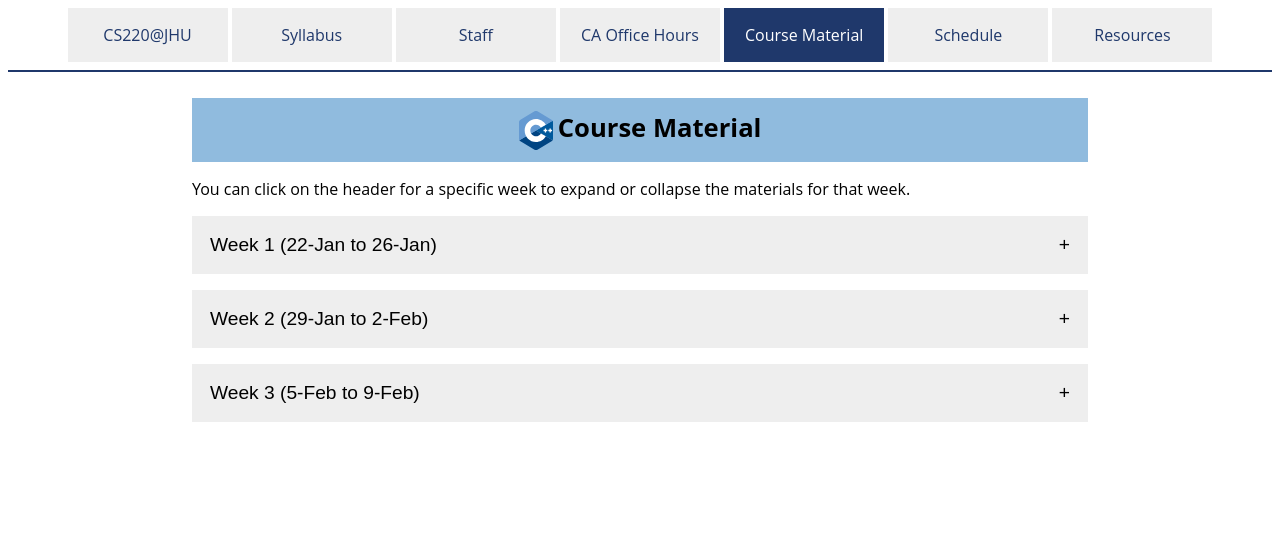
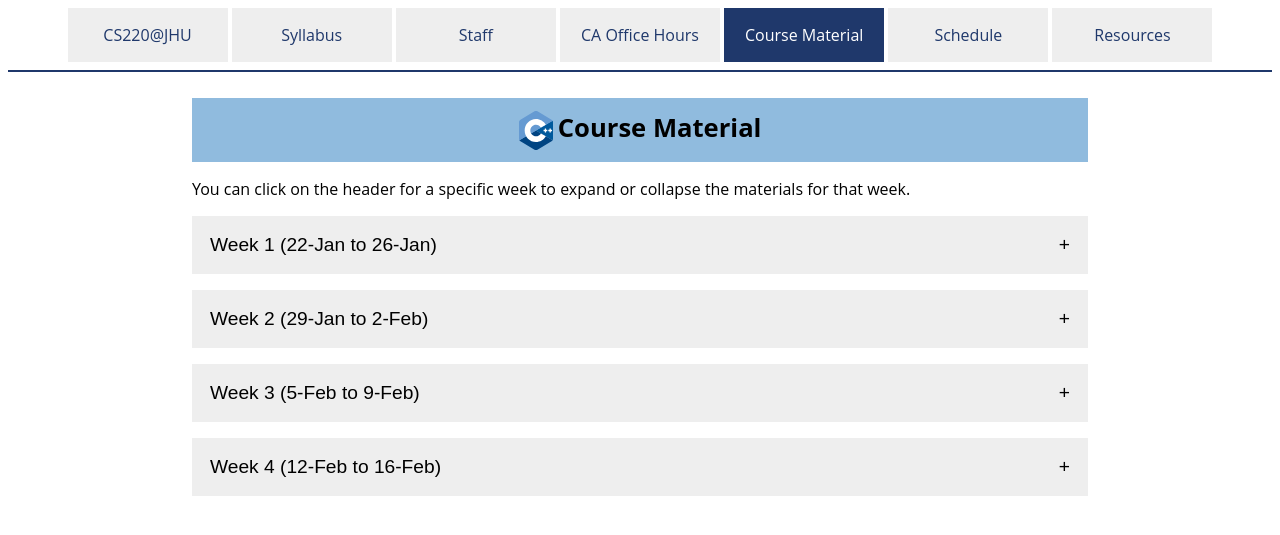
Before and after one commit to jhu-ip/cs220-f24, a Jekyll site: the page built from material.md, in a window 1280 px wide. Shown: the top 535 px of the page. Built offline with Jekyll 4.4.1, drawn with Linux system fonts in a browser that asks for light colours; some of the changed lines change nothing that is shown.

Commit message:
added week 4

```diff
--- a/material.md
+++ b/material.md
@@ -157,22 +157,21 @@ the materials for that week.
       <td>Additional<br>Resources</td>
       <td><BR><A class='external' target='_blank' HREF="slides_misha/07.pdf">Section 03 slides</A></td>
       <td><BR><A class='external' target='_blank' HREF="slides_misha/08.pdf">Section 03 slides</A></td>
-      <td></td>
+      <td><a class='external' target='_blank' href='https://darkdust.net/files/GDB%20Cheat%20Sheet.pdf'>GDB Cheat Sheet</a></td>
     </tr>
 
   </tbody>
 </table>
 </div>
-<!--
-<button type="button" id="week_4_toggle" class="week_control_button">Week 4 (18-Sep to 22-Sep)</button>
+<button type="button" id="week_4_toggle" class="week_control_button">Week 4 (12-Feb to 16-Feb)</button>
 <div id="week_4" class="collapsible">
 <table>
   <thead>
     <tr>
       <th></th>
-      <th>Day 9 (18-Sep)</th>
-      <th>Day 10 (20-Sep)</th>
-      <th>Day 11 (22-Sep)</th>
+      <th>Day 10 (12-Feb)</th>
+      <th>Day 11 (14-Feb)</th>
+      <th>Day 12 (16-Feb)</th>
     </tr>
   </thead>
   <tbody>
@@ -180,34 +179,36 @@ the materials for that week.
       <td>Videos</td>
       <td><a class='external' target='_blank' href='https://jh.hosted.panopto.com/Panopto/Pages/Viewer.aspx?id=7dd96f56-4676-4f7c-913d-ae230027a7a3'>Pointers</a></td>
       <td><a class='external' target='_blank' href='https://jh.hosted.panopto.com/Panopto/Pages/Viewer.aspx?id=88e3945a-f1f2-4442-825e-ae230027a746'>Dynamic Memory Allocation</a><br><a class='external' target='_blank' href='https://jh.hosted.panopto.com/Panopto/Pages/Viewer.aspx?id=f4c78306-67c7-4184-955f-ae230027a6b2'>Valgrind</a></td>
+      <td><a class='external' target='_blank' href='https://jh.hosted.panopto.com/Panopto/Pages/Embed.aspx?id=6626bc1f-ffd6-4245-91cd-ae230027a13e'>Pointer Arithmetic</a><br><a class='external' target='_blank' href='https://jh.hosted.panopto.com/Panopto/Pages/Viewer.aspx?id=5b124364-dcca-4e9b-b276-ae23002792a9'>Dynamic 2-D Arrays, Pointers and Const</a></td>
     </tr>
     <tr>
       <td>Slides</td>
       <td><a href='slides/day10_pointers.pdf'>Pointers</a></td>
       <td><a href='slides/day11_dynamic_memory_allocation.pdf'>Dynamic Memory Allocation</a><br><a href='slides/day11_valgrind.pdf'>Valgrind</a></td>
+      <td><a href='slides/day12_pointer_arithmetic.pdf'>Pointer Arithmetic</a><br><a href='slides/day12_more_pointers_dynamic_2d_arrays.pdf'>Dynamic 2-D Arrays, Pointers and Const</a></td>
     </tr>
     <tr>
       <td>Recap<br>Questions</td>
-      <td><a href='questions/day09.html'>Day 9</a></td>
       <td><a href='questions/day10.html'>Day 10</a></td>
       <td><a href='questions/day11.html'>Day 11</a></td>
+      <td><a href='questions/day12.html'>Day 12</a></td>
     </tr>
     <tr>
       <td>Exercise</td>
-      <td><a href='exercise/ex09.html'>Exercise 9</a></td>
       <td><a href='exercise/ex10.html'>Exercise 10</a></td>
       <td><a href='exercise/ex11.html'>Exercise 11</a></td>
+      <td><a href='exercise/ex12.html'>Exercise 12</a></td>
     </tr>
     <tr>
       <td>Additional<br>Resources</td>
-      <td><a class='external' target='_blank' href='https://darkdust.net/files/GDB%20Cheat%20Sheet.pdf'>GDB Cheat Sheet</a></td>
       <td><a class='external' target='_blank' href='https://www.youtube.com/watch?v=5VnDaHBi8dM'>Binky the Pointer (Video)</a></td>
       <td><code>valgrind --leak-check=full --show-leak-kinds=all</code></td>
+      <td></td>
     </tr>
   </tbody>
 </table>
 </div>
-
+<!--
 <button type="button" id="week_5_toggle" class="week_control_button">Week 5 (25-Sep to 29-Sep)</button>
 <div id="week_5" class="collapsible">
 <table>
@@ -222,12 +223,11 @@ the materials for that week.
   <tbody>
     <tr>
       <td>Videos</td>
-      <td><a class='external' target='_blank' href='https://jh.hosted.panopto.com/Panopto/Pages/Embed.aspx?id=6626bc1f-ffd6-4245-91cd-ae230027a13e'>Pointer Arithmetic</a><br><a class='external' target='_blank' href='https://jh.hosted.panopto.com/Panopto/Pages/Viewer.aspx?id=5b124364-dcca-4e9b-b276-ae23002792a9'>Dynamic 2-D Arrays, Pointers and Const</a></td><td><a class='external' target='_blank' href='https://jh.hosted.panopto.com/Panopto/Pages/Viewer.aspx?id=6fa78f1f-431c-40ea-95e2-ae230027a663'>Lifetime/Scope</a><br><a class='external' target='_blank' href='https://jh.hosted.panopto.com/Panopto/Pages/Viewer.aspx?id=81f128ab-96f2-433e-b770-ae230027a5f4'>Structs</a><br><a class='external' target='_blank' href='https://jh.hosted.panopto.com/Panopto/Pages/Viewer.aspx?id=e02cd998-bfde-4c4a-977a-ae23002791e7'>Random number generation</a></td>
+      <td><a class='external' target='_blank' href='https://jh.hosted.panopto.com/Panopto/Pages/Viewer.aspx?id=6fa78f1f-431c-40ea-95e2-ae230027a663'>Lifetime/Scope</a><br><a class='external' target='_blank' href='https://jh.hosted.panopto.com/Panopto/Pages/Viewer.aspx?id=81f128ab-96f2-433e-b770-ae230027a5f4'>Structs</a><br><a class='external' target='_blank' href='https://jh.hosted.panopto.com/Panopto/Pages/Viewer.aspx?id=e02cd998-bfde-4c4a-977a-ae23002791e7'>Random number generation</a></td>
       <td><a class='external' target='_blank' href='https://jh.hosted.panopto.com/Panopto/Pages/Viewer.aspx?id=9a428f88-2a13-420b-b008-ae230027a35f'>Binary file I/O</a><br><a class='external' target='_blank' href='https://jh.hosted.panopto.com/Panopto/Pages/Viewer.aspx?id=373770ad-6472-4b72-b789-ae230027a246'>Bitwise operations</a></td>
     </tr>
     <tr>
       <td>Slides</td>
-      <td><a href='slides/day12_pointer_arithmetic.pdf'>Pointer Arithmetic</a><br><a href='slides/day12_more_pointers_dynamic_2d_arrays.pdf'>Dynamic 2-D Arrays, Pointers and Const</a></td>
       <td><a href='slides/day13_lifetime_scope.pdf'>Lifetime/Scope</a><br><a href='slides/day13_struct_type.pdf'>Structs</a><br><a href='slides/day13_random_numbers.pdf'>Random number generation</a></td>
       <td><a href='slides/day14_binary_file_io.pdf'>Binary file I/O</a><br><a href='slides/day14_bitwise_operations.pdf'>Bitwise operations</a></td>
     </tr>
```
